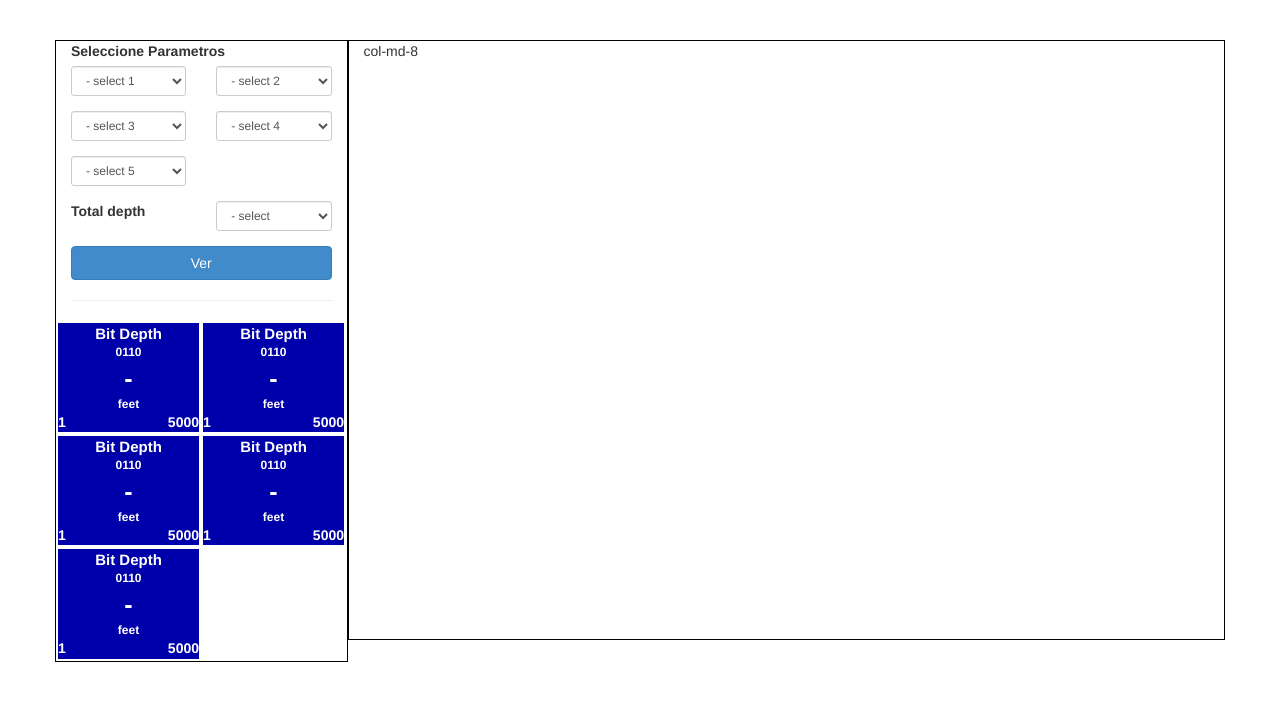
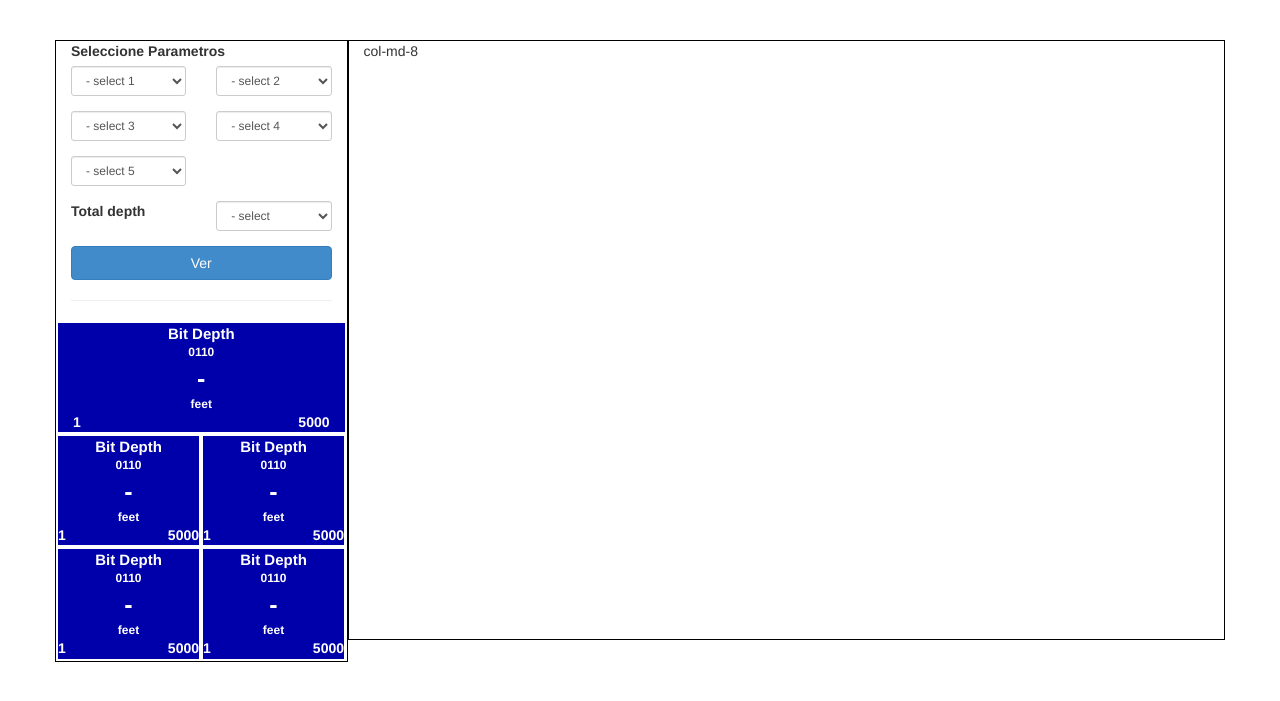
Before and after one commit to enlacee/app_socket, a PHP site: page /parametros_view6.php in a window 1280 px wide. Shown: the top 701 px of the page. Run offline with PHP 8.4, Linux system fonts and the light colour scheme.

Commit message:
update disenio +

```diff
--- a/graficos/parametros/parametros_view6.php
+++ b/graficos/parametros/parametros_view6.php
@@ -125,7 +125,7 @@
                     <hr>
                     <div class="row bs-glyphicons">
                         <ul id="contentSlot" class="bs-glyphicons-list">
-                            <li id="1" data-slot="0110" class="text-center slot" data-toggle="modal" data-target="#myModal" style="background-color: rgb(0, 0, 170);">
+                            <li id="1" data-slot="0110" class="col-sm-12 text-center slot" data-toggle="modal" data-target="#myModal" style="background-color: rgb(0, 0, 170);">
                                 <div class="slot-name">Bit Depth</div>
                                 <div class="slot-code">0110</div>
                                 <div class="slot-value" id="slot-value">-</div>
```
